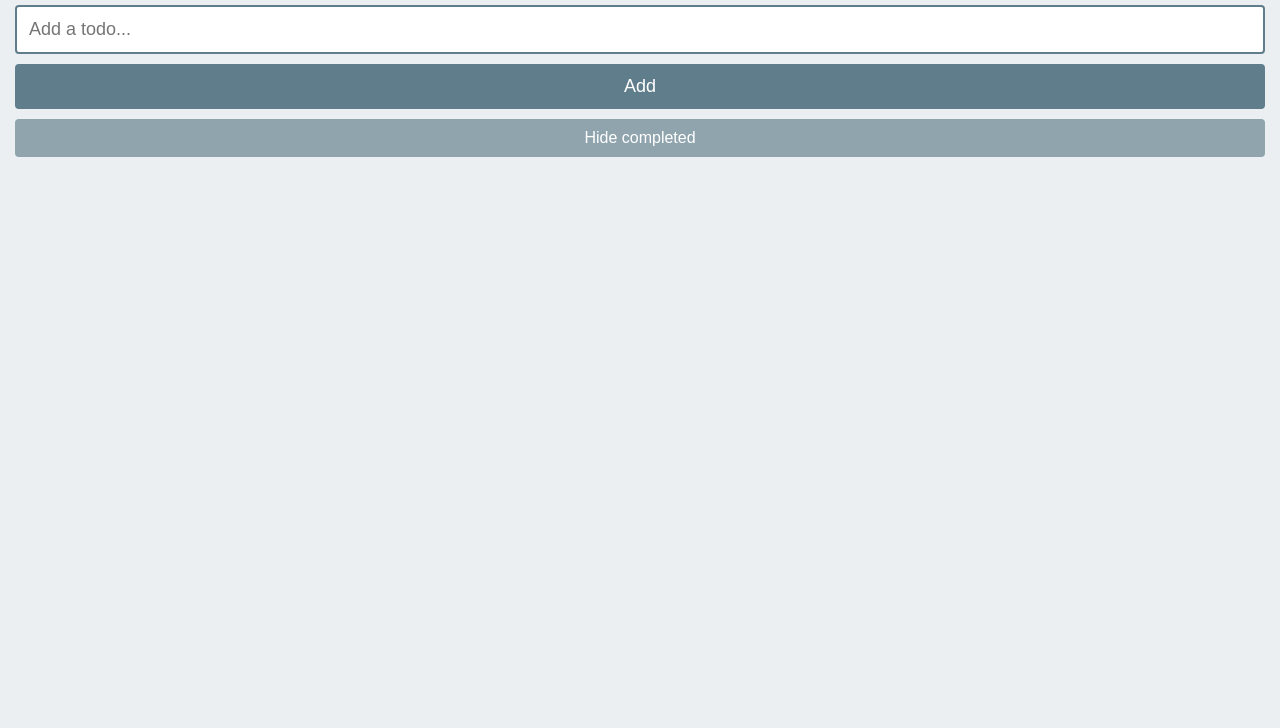
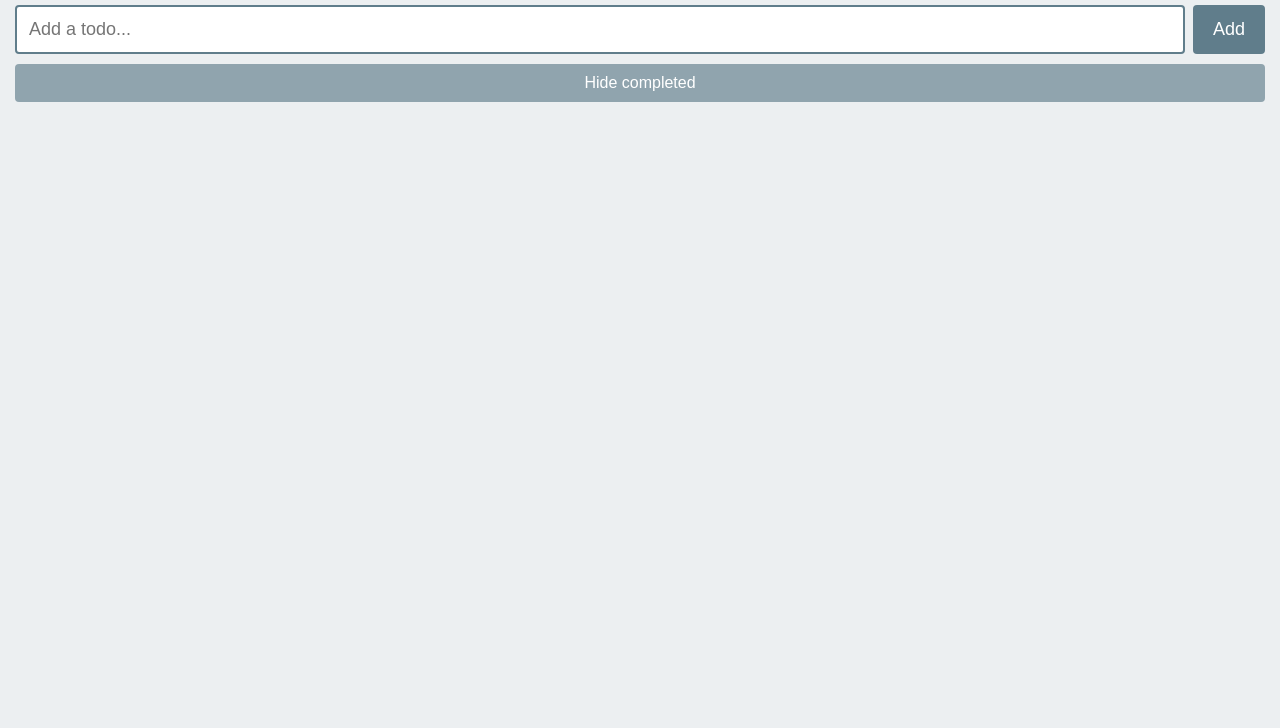
Before and after one commit to mruston9/ToDo-app, a website: page index.html in a window 1280 px wide. Shown: the part 72-800 px from the top of the page. Drawn offline with Linux system fonts and the light colour scheme; no server answers.

Commit message:
Put Add button beside input to save space

```diff
--- a/index.html
+++ b/index.html
@@ -19,24 +19,28 @@
       font-size: 36px;
       margin-bottom: 20px;
     }
+    .add-row {
+      display: flex;
+      gap: 8px;
+      margin-bottom: 10px;
+    }
     input#todoInput {
       padding: 12px;
-      width: 100%;
+      flex: 1;
+      min-width: 0;
       border: 2px solid #607d8b;
       border-radius: 4px;
       font-size: 18px;
-      margin-bottom: 10px;
     }
     .add-btn {
-      padding: 12px;
+      padding: 12px 20px;
       background-color: #607d8b;
       color: white;
       border: none;
       border-radius: 4px;
       cursor: pointer;
       font-size: 18px;
-      width: 100%;
-      margin-bottom: 10px;
+      flex-shrink: 0;
     }
     .add-btn:hover {
       background-color: #546e7a;
@@ -186,8 +190,10 @@
 </head>
 <body>
   <h1>📋 Our ToDo List</h1>
-  <input type="text" id="todoInput" placeholder="Add a todo...">
-  <button class="add-btn" onclick="addTodo()">Add</button>
+  <div class="add-row">
+    <input type="text" id="todoInput" placeholder="Add a todo...">
+    <button class="add-btn" onclick="addTodo()">Add</button>
+  </div>
   <button class="filter-btn" id="filterBtn" onclick="toggleFilter()">Hide completed</button>
   <ul id="todoList"></ul>
 
```
